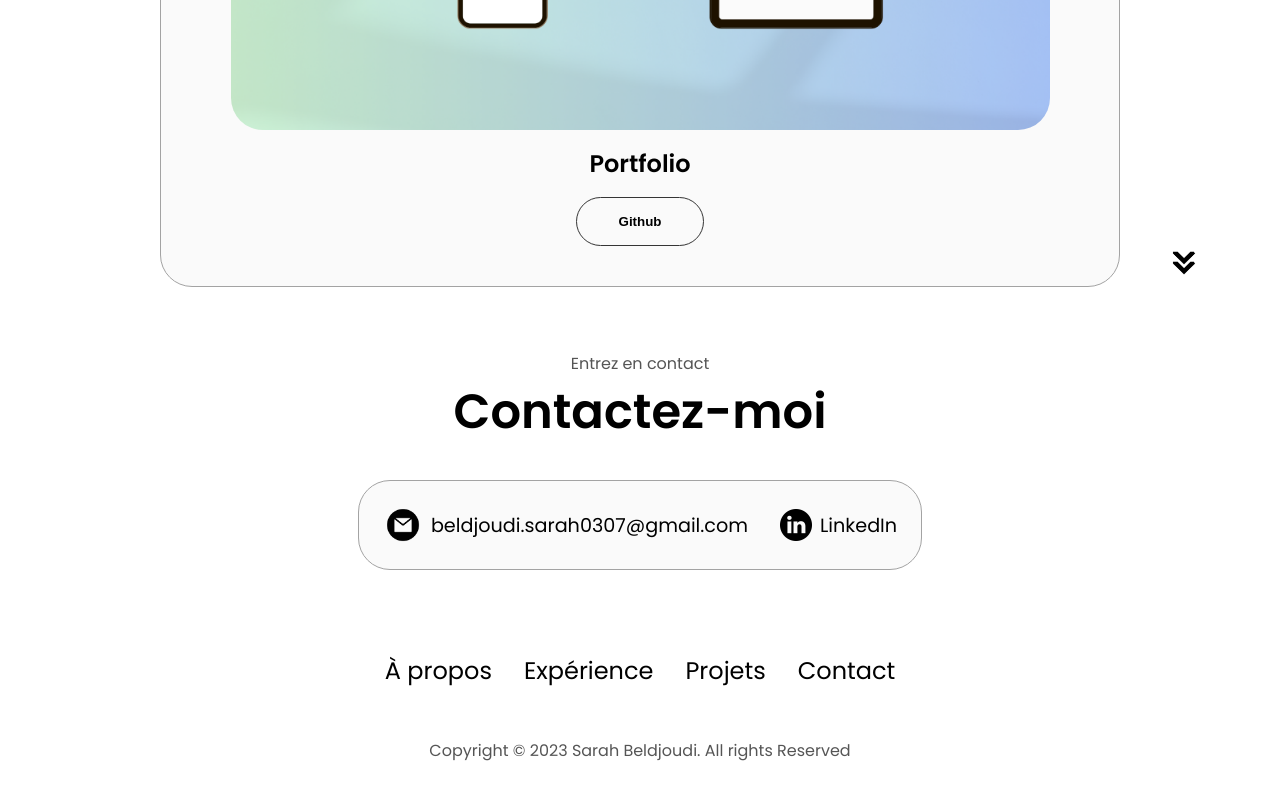
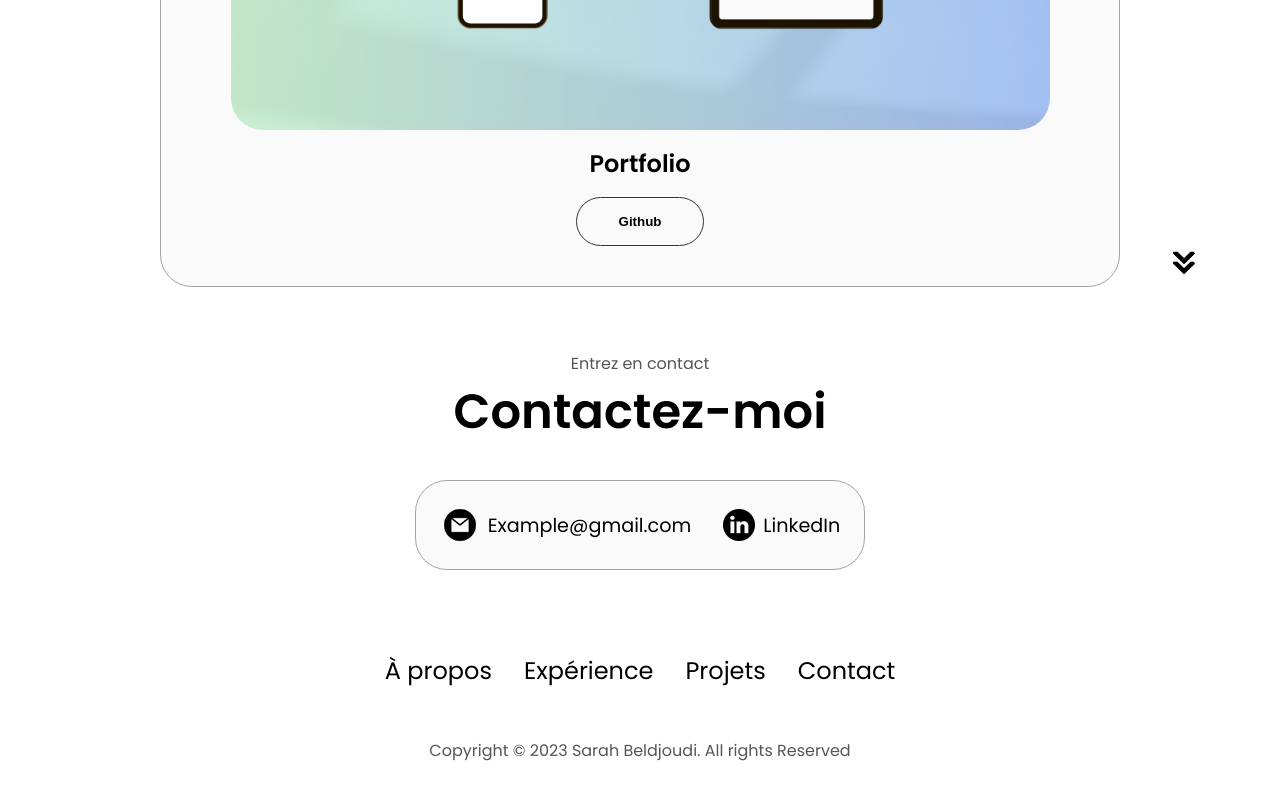
Before and after one commit to SarahB0307/myPortfolio, a plain HTML site: page index.html in a window 1280 px wide. Shown: the part 3143-3943 px from the top of the page. Drawn offline with Linux system fonts and the light colour scheme.

Commit message:
Version 1 restored

```diff
--- a/index.html
+++ b/index.html
@@ -199,7 +199,7 @@
     <div class="infos-contact-haut">
       <div class="infos-contact">
         <img src="./images/email.png" alt="icone email" class="icone icone-contact icone-email">
-        <p><a href="mailto:beldjoudisarah7@gmail.com">beldjoudi.sarah0307@gmail.com</a></p>
+        <p><a href="mailto:beldjoudi.sarah0307@gmail.com">Example@gmail.com</a></p>
       </div>
       <div class="infos-contact">
         <img src="./images/linkedin.png" alt="icone linkedin" class="icone icone-contact">
```
